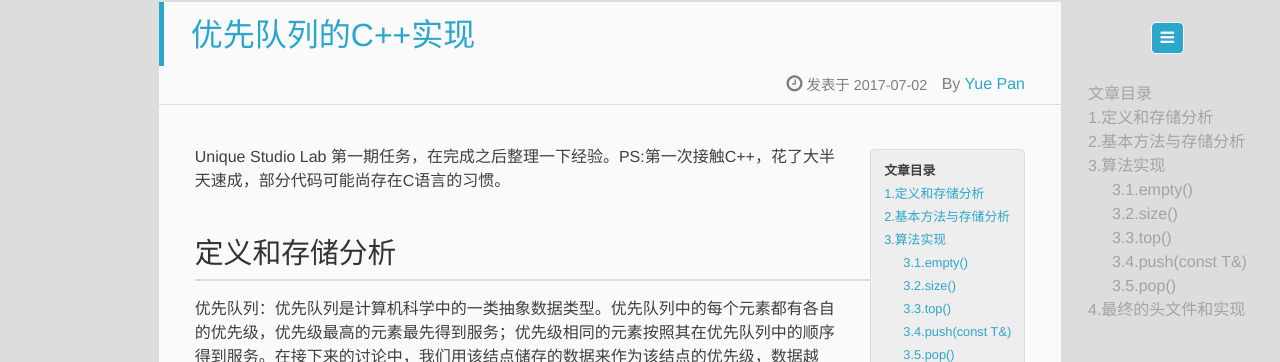
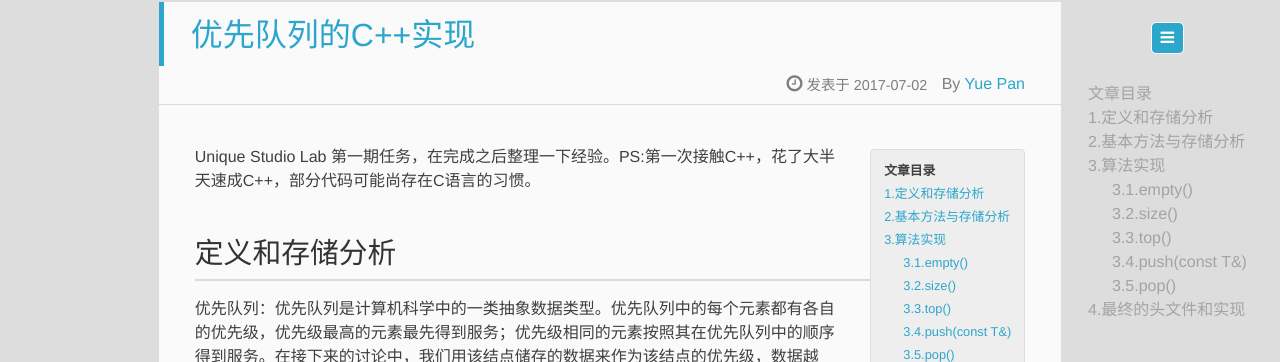
Before and after one commit to zxc479773533/zxc479773533.github.io, a Jekyll site: the page built from _posts/2017-7-2-Priority-Queue.md, in a window 1280 px wide and 900 px high. Shown: the part 238-600 px from the top of the window. Built offline with Jekyll 4.4.1, drawn with Linux system fonts in a browser that asks for light colours; a script that is not in the unit is left out; comment, search, counter and statistics services are not loaded.

Commit message:
New essay.

```diff
--- a/_posts/2017-7-2-Priority-Queue.md
+++ b/_posts/2017-7-2-Priority-Queue.md
@@ -6,7 +6,7 @@
 - C++
 categories: Algorithms
 ---
-Unique Studio Lab 第一期任务，在完成之后整理一下经验。PS:第一次接触C++，花了大半天速成，部分代码可能尚存在C语言的习惯。
+Unique Studio Lab 第一期任务，在完成之后整理一下经验。PS:第一次接触C++，花了大半天速成C++，部分代码可能尚存在C语言的习惯。
 
 ## 定义和存储分析
 
@@ -32,7 +32,7 @@
 
 我们从上到下将每个元素从1开始标号，如下图所示
 
-![](images/Priority-Queue-01.png)
+![](https://raw.githubusercontent.com/zxc479773533/zxc479773533.github.io/master/_posts/images/Priority-Queue-01.png)
 
 观察可以发现，每个结点的子结点都是该结点的两倍和两倍加一，每个结点的父结点都是由该结点除以二取整得到。所以，如果我们用数组实现的话，就可以利用下标的二倍关系方便的得到父结点或者子结点。结合C++的特性，我们用
 vector来实现该优先队列。这样就不必担心该优先队列数据上限的问题。
```
